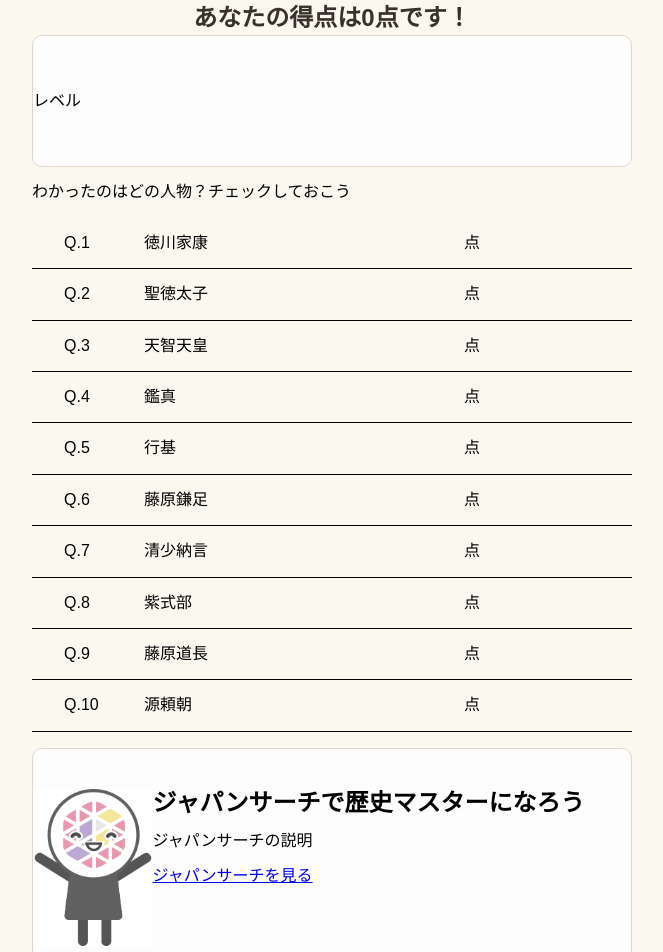
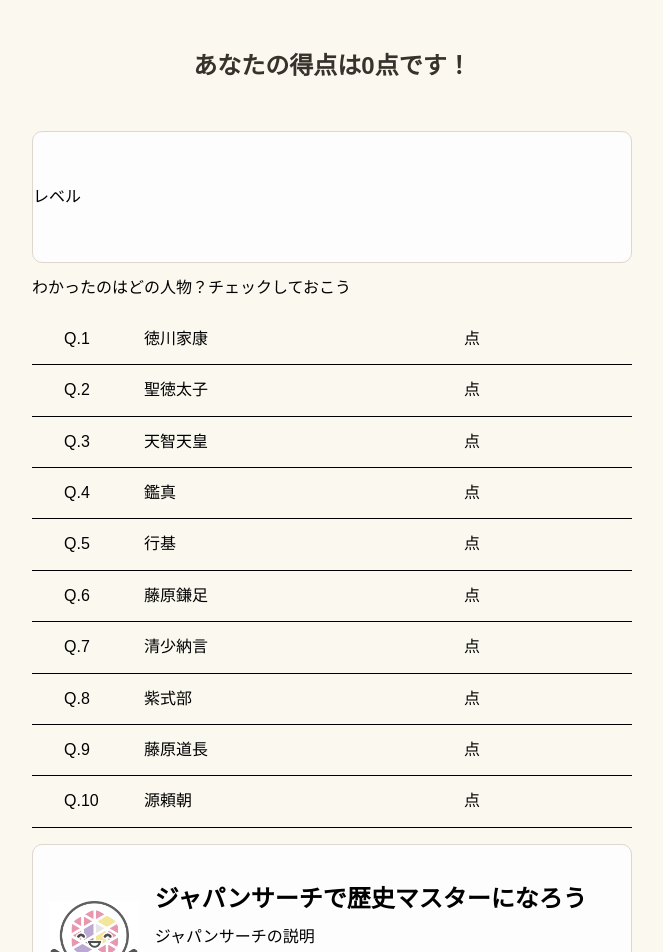
Before and after one commit to sasakiy84/ndl-hackathon-2023, a Vue app: page /score in a window 1280 px wide. Shown: the top 952 px of the page, without its empty margins (308-971 px from the left). Built offline with nearby package versions, Linux system fonts and the light colour scheme; a web font is replaced by a local one.

Commit message:
format score page

```diff
--- a/src/views/ScoreView.vue
+++ b/src/views/ScoreView.vue
@@ -15,7 +15,9 @@ const answer = questionStore.questionIds[currentQuestionNumber];
 <template>
   <div class="body">
     <main>
-      <h1 class="total-score-text">あなたの得点は{{ totalScore }}点です！</h1>
+      <div class="total-score-wrapper">
+        <h1 class="total-score-text">あなたの得点は{{ totalScore }}点です！</h1>
+      </div>
       <div class="user-inputs-container">
         <p>レベル</p>
       </div>
@@ -101,8 +103,13 @@ const answer = questionStore.questionIds[currentQuestionNumber];
   }
 
   .jps-gif {
-    width: 20%;
+    width: 15%;
     height: 50%;
+    margin: 1rem;
+  }
+
+  .total-score-wrapper {
+    margin: 3rem auto;
   }
 
   .total-score-text {
```
